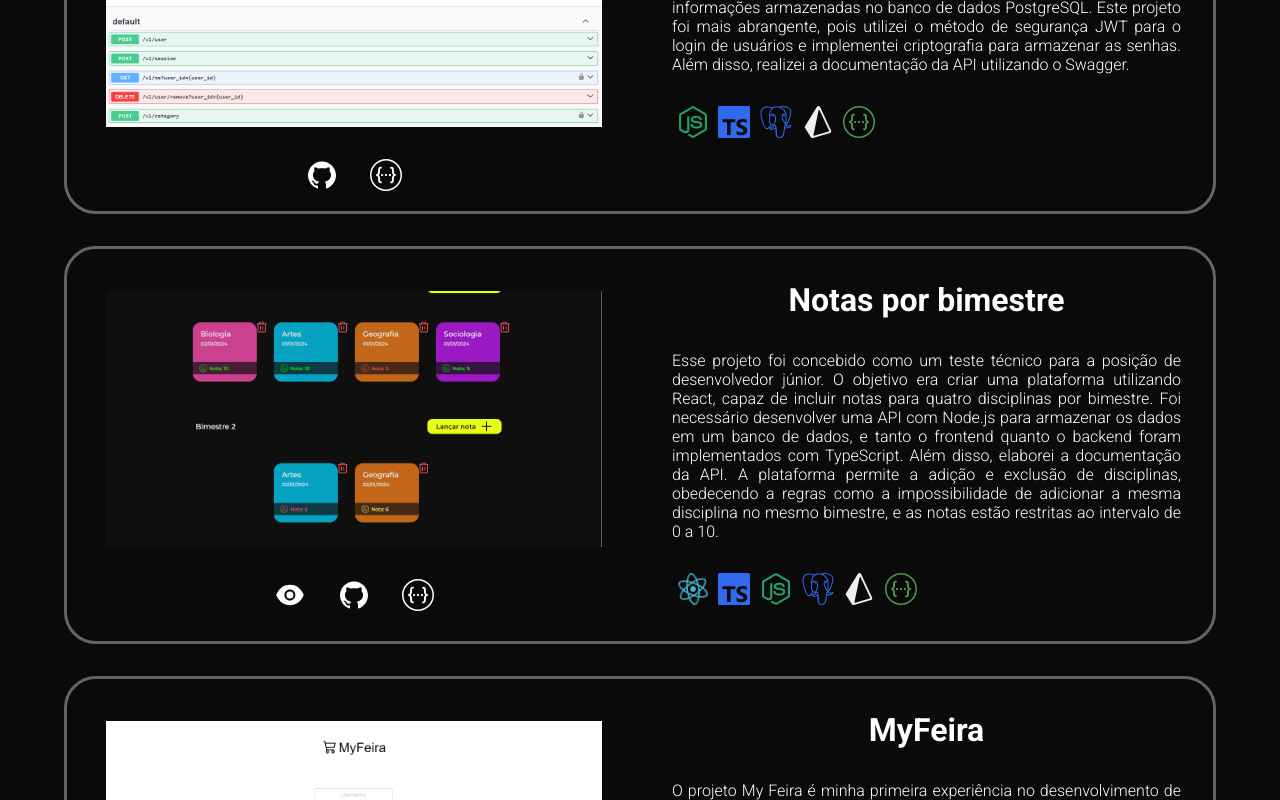
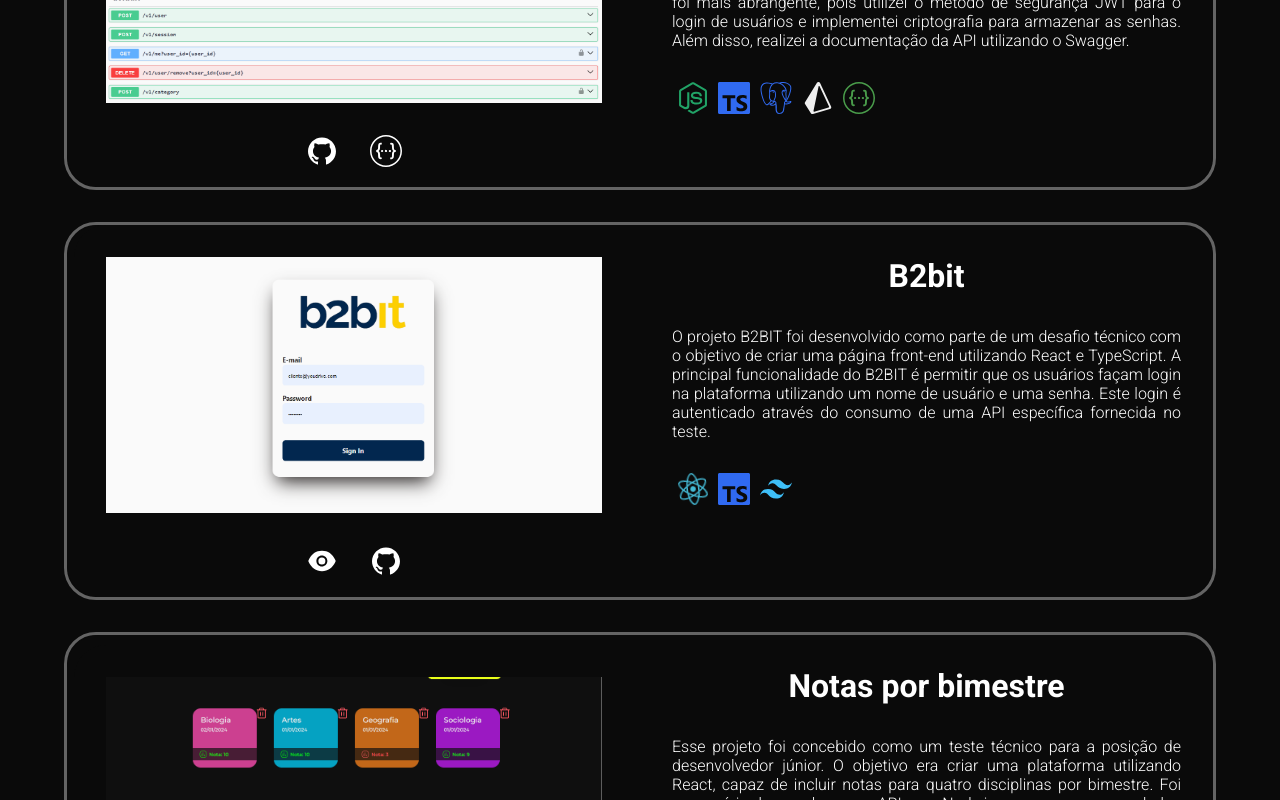
Before and after one commit to MichelRLima/Portfolio_DEV, a React (Create React App) app: page / in a window 1280 px wide. Shown: the part 2603-3403 px from the top of the page. Built offline with nearby package versions, Linux system fonts and the light colour scheme; a web font is replaced by a local one.

Commit message:
adicionado projeto b2bit e certificado docker

```diff
--- a/src/Componentes/PageAbout/About.js
+++ b/src/Componentes/PageAbout/About.js
@@ -64,7 +64,7 @@
                 </div>
 
             </div>
-            <h4>Alguns certificados</h4>
+
             <AliceCarousel
                 autoPlay
                 autoPlayStrategy="none"
--- a/src/Componentes/PageProjects/PageProjects.js
+++ b/src/Componentes/PageProjects/PageProjects.js
@@ -19,6 +19,7 @@
 import appnotas from '../../imageProjects/appnotas.PNG'
 import HairTime from '../../imageProjects/hairtime.JPG'
 import desafioBimestre from '../../imageProjects/desafioBimestre.PNG'
+import b2bit from '../../imageProjects/b2bit.PNG'
 import { FaReact, FaNodeJs, FaAws, FaBootstrap } from 'react-icons/fa'
 import { TbBrandNextjs } from "react-icons/tb";
 import { SiCss3, SiMongodb, SiSocketdotio, SiJavascript, SiPrisma, SiSwagger, SiPostgresql, SiTypescript, SiTailwindcss, SiSqlite, SiTrpc } from 'react-icons/si'
@@ -65,6 +66,20 @@
                 linkProjeto={""}
                 linkGitHub={"https://github.com/MichelRLima/API-Controle-de-Estoque"}
                 linkSwagger={"https://api-controle-estoque.onrender.com/api-docs/"}
+            ></Project>
+
+            <Project
+                image={b2bit}
+                titulo={"B2bit "}
+                descricao={"O projeto B2BIT foi desenvolvido como parte de um desafio técnico com o objetivo de criar uma página front-end utilizando React e TypeScript. A principal funcionalidade do B2BIT é permitir que os usuários façam login na plataforma utilizando um nome de usuário e uma senha. Este login é autenticado através do consumo de uma API específica fornecida no teste."}
+                technologies={[
+                    <FaReact className={styles.react}></FaReact>,
+                    <SiTypescript className={styles.css}></SiTypescript  >,
+                    <SiTailwindcss className={styles.tailwind} />,
+                ]}
+                linkProjeto={"https://b2bit.netlify.app/"}
+                linkGitHub={"https://github.com/MichelRLima/Desafio-b2bit"}
+                linkSwagger={""}
             ></Project>
 
             <Project
```
Also changed, not shown: src/imageCertificados/certificado7.PNG, src/imageProjects/b2bit.PNG (added).
